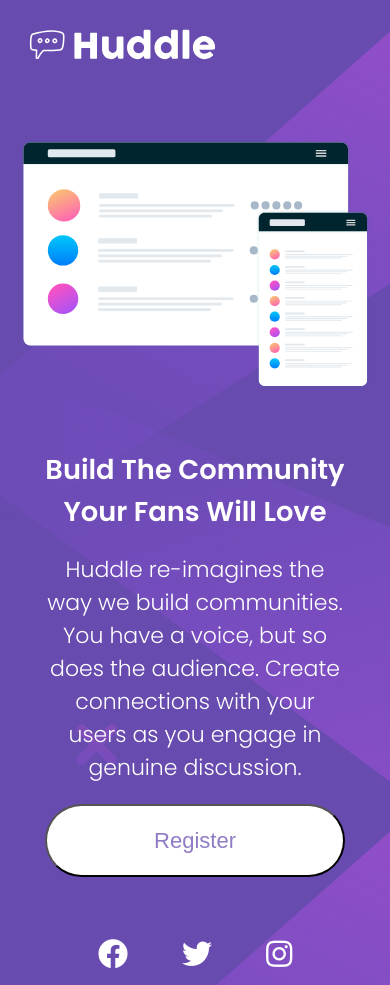
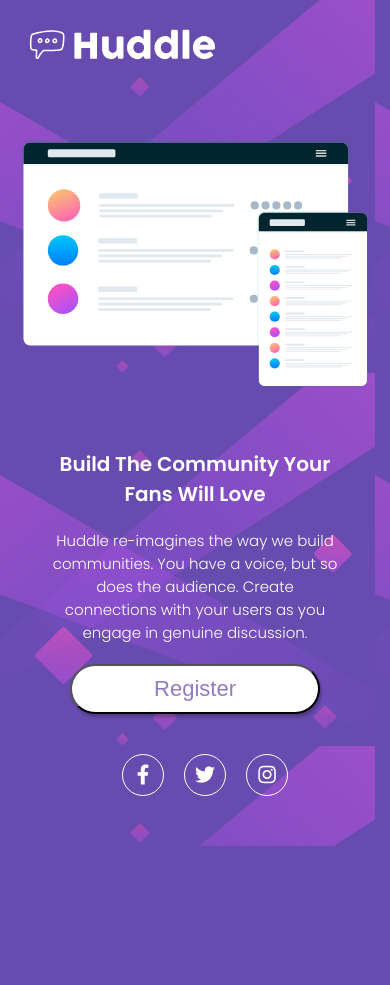
Before and after one commit to mhrsh/projeto-huddle-base, a plain HTML site: page index.html in a window 390 px wide. Shown: the top 985 px of the page. After the commit the page ends 846 px from the top, so only its background shows below. Drawn offline with Linux system fonts and the light colour scheme.

Commit message:
otimiza codigo e responsividade

```diff
--- a/index.html
+++ b/index.html
@@ -43,15 +43,11 @@
     </main>
 
     <footer class="footer">
-      <a href="#">
-        <i class="fab fa-facebook"></i>
-      </a>
-      <a href="#">
-        <i class="fab fa-twitter"></i>
-      </a>
-      <a href="#">
-        <i class="fab fa-instagram"></i>
-      </a>
+      <ul>
+        <li><a href="#"><i class="fab fa-facebook-f"></i></a></li>
+        <li><a href="#"><i class="fab fa-twitter"></i></a></li>
+        <li><a href="#"><i class="fab fa-instagram"></i></a></li>
+      </ul>
     </footer>
 
   </div>
--- a/src/css/estilos.css
+++ b/src/css/estilos.css
@@ -61,7 +61,9 @@ body {
     width: 18rem;
     height: 5rem;
     border-radius: 4rem;
+    cursor: pointer;
     transition: 0.3s ease-in-out;
+    box-shadow: 0.2rem 0.3rem 0.3rem hsla(0, 0%, 0%, 0.24)
 }
 
 .btn-register span {
@@ -87,16 +89,31 @@ body {
     padding: 0 5rem 5rem 0;
 }
 
+.footer ul {
+    display: flex;
+}
+
 .footer a {
+    display: flex;
+    justify-content: center;
+    align-items: center;
     color: #fff;
-    margin: 1rem;
-    padding: 0.2rem;
+    width: 4rem;
+    height: 4rem;
+    text-decoration: none;
+    border: 0.19rem solid #fff;
+    border-radius: 50%;
+    margin-left: 2rem;
 }
 
 .footer i {
+    display: flex;
+    justify-content: center;
+    align-items: center;
     padding: 1rem;
 }
 
 .footer a:hover {
-    color: hsl(300, 69%, 71%);;
+    color: hsl(300, 69%, 71%);
+    border-color: hsl(300, 69%, 71%);
 }
--- a/src/css/reset.css
+++ b/src/css/reset.css
@@ -3,3 +3,7 @@
   padding: 0;
   box-sizing: border-box;
 }
+
+ul {
+  list-style: none;
+}
--- a/src/css/responsivo.css
+++ b/src/css/responsivo.css
@@ -47,9 +47,18 @@
         padding-bottom: 5rem;
         gap: 3rem;
     }
+
+    .footer a {
+        padding: 2.5rem;
+    }
 }
 
 @media(max-width: 745px) {
+
+    body {
+    background-color: hsl(257, 40%, 49%);
+    background-image: url(../images/bg-mobile.svg);
+}
 
     .header {
     padding: 2rem 0 0 2rem;
@@ -70,19 +79,26 @@
     }
 
     .main .infos h1 {
-        font-size: 2.73rem;
+        font-size: 2rem;
     }
 
     .main .infos p {
-        font-size: 2.2rem;
+        font-size: 1.5rem;
     }
 
     .btn-register {
-        width: 30rem;
-        height: 7.3rem;
+        width: 25rem;
+        height: 5rem;
     }
 
     .footer {
         gap: 1rem;
+        font-size: 2rem;
+    }
+
+    .footer a {
+        width: 3rem;
+        height: 3rem;
+        padding: 2rem;
     }
 }
```
